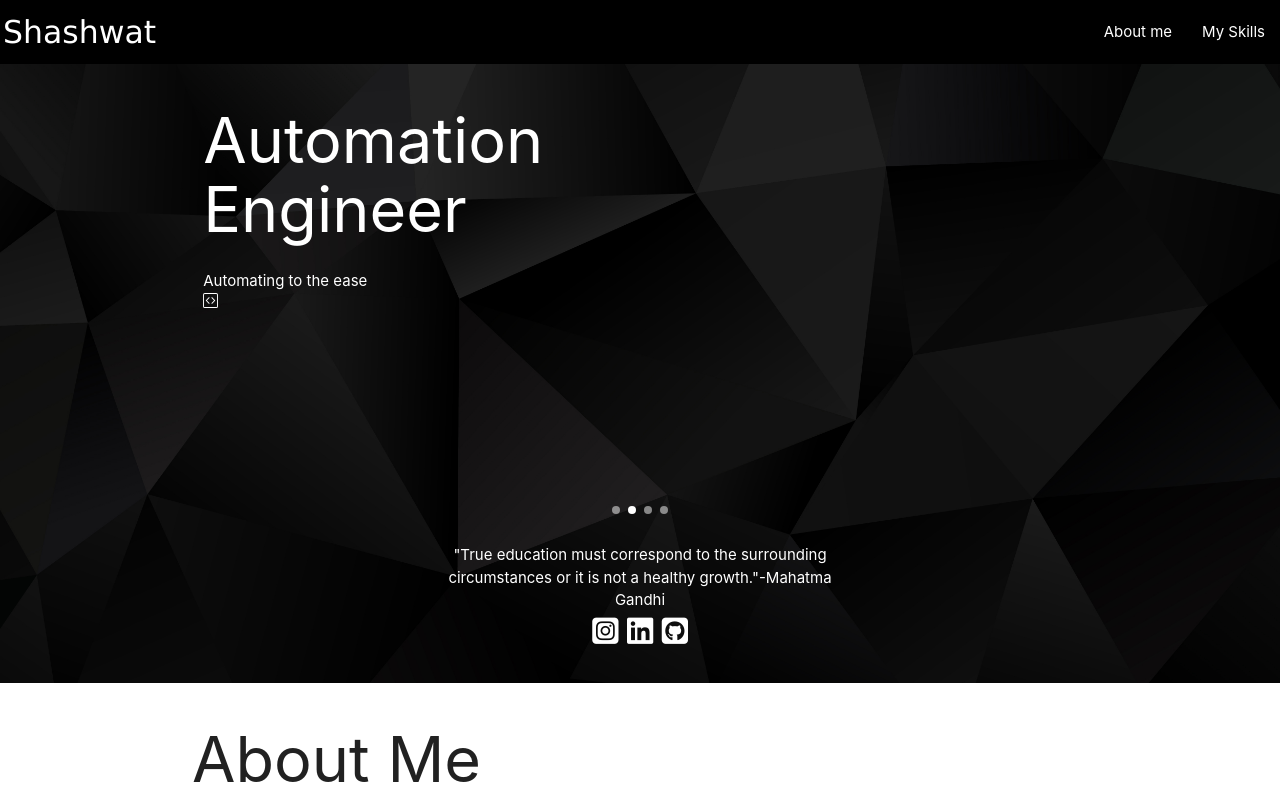
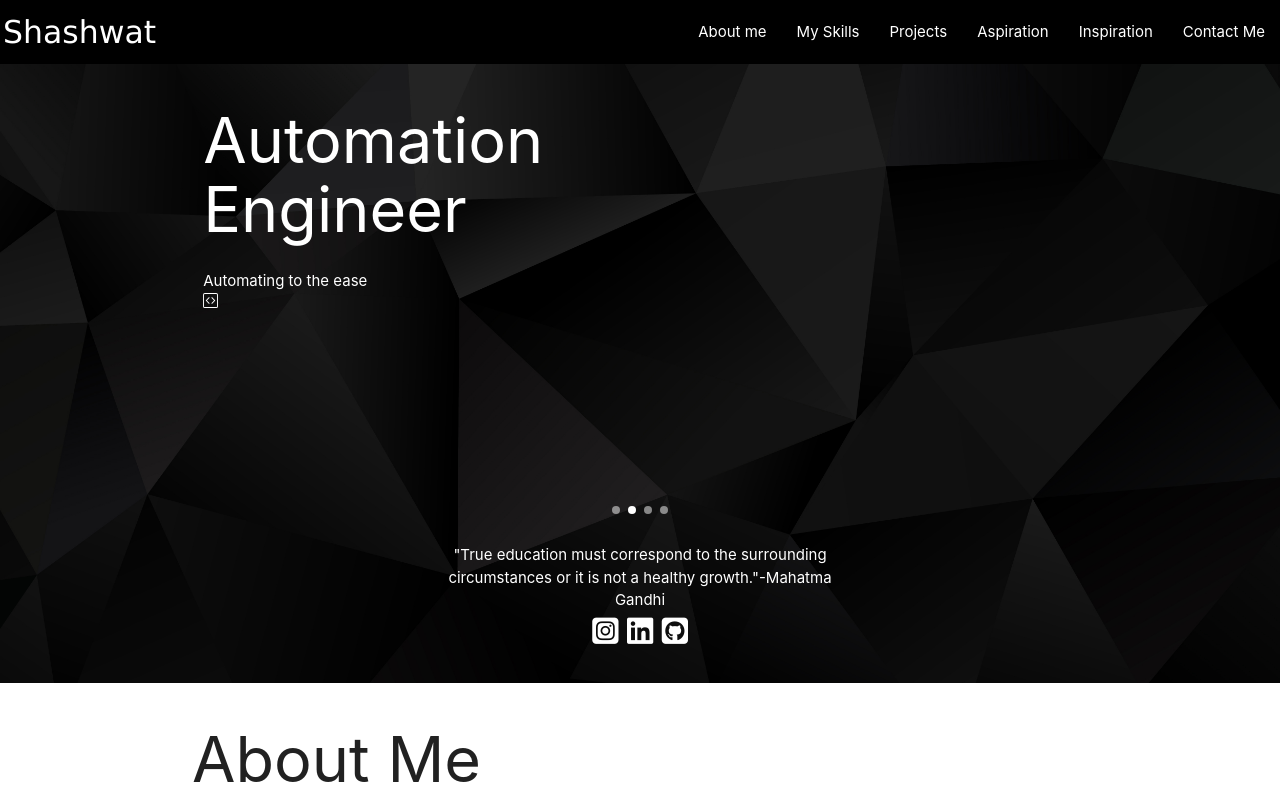
Before and after one commit to Shashwat-Sahu/portfolio-shashwat-sahu, a React (Create React App) app in the folder client/: page / in a window 1280 px wide. Shown: the top 800 px of the page. Built offline with nearby package versions, Linux system fonts and the light colour scheme.

Commit message:
make it better

```diff
--- a/client/public/index.html
+++ b/client/public/index.html
@@ -2,13 +2,12 @@
 <html lang="en">
   <head>
     <meta charset="utf-8" />
-    <link rel="icon" href="%PUBLIC_URL%/favicon.ico" />
     <meta name="viewport" content="width=device-width, initial-scale=1" />
     <meta name="theme-color" content="#000000" />
     <script src="https://kit.fontawesome.com/78055610ae.js" crossorigin="anonymous"></script>
     <meta
       name="description"
-      content="Web site created using create-react-app"
+      content="Portfolio of Shashwat Sahu"
     />
     <link rel="apple-touch-icon" href="%PUBLIC_URL%/logo192.png" />
       <!-- Compiled and minified CSS -->
@@ -32,7 +31,7 @@
       work correctly both with client-side routing and a non-root public URL.
       Learn how to configure a non-root public URL by running `npm run build`.
     -->
-    <title>React App</title>
+    <title>Shashwat Sahu</title>
   </head>
   <body>
     <noscript>You need to enable JavaScript to run this app.</noscript>
--- a/client/src/components/home.js
+++ b/client/src/components/home.js
@@ -294,7 +294,7 @@ const Home = () => {
   </div>
   <div>
     <div style={{background:"url('https://i2.wp.com/files.123freevectors.com/wp-content/original/109010-light-mosaic-tile.jpg?w=800&q=95')"}}>
-    <div className="container project" >
+    <div className="container project" id="project" >
       <div className="row">
       <h1 style={{textShadow:"0 0 20px gray"}}>Projects</h1>
       </div>
@@ -391,7 +391,7 @@ const Home = () => {
 
     </div>
     <div id="header">
-      <div className="container">
+      <div className="container"  id="aspire">
         <h1 className="row"  data-aos="fade-right" data-aos-duration="4000">What I aspire to be !</h1>
     <div className="row">
       <div className="col m2 s12"  data-aos="fade-left" data-aos-duration="4000">
@@ -417,7 +417,7 @@ const Home = () => {
     </div>
       </div>
     </div>
-    <div className="container">
+    <div className="container" id="inspire">
       <div className="row"><h1>Inspiration</h1></div>
     <div className="row">
         <div className="col m6 offset-m3 s12">
@@ -460,7 +460,7 @@ const Home = () => {
 
     </div>
     <div id="header">
-      <div className="container center">
+      <div className="container center"  id="foot">
       <a href="https://www.instagram.com/shashwat_xprose/" target="_blank"><i class="fab fa-instagram-square"></i></a>
      <a href="https://www.linkedin.com/in/shashwat-sahu-1427501aa/" target="_blank"><i class="fab fa-linkedin"></i></a>
      <a href="https://github.com/Shashwat-Sahu" target="_blank">
--- a/client/src/components/navbar.js
+++ b/client/src/components/navbar.js
@@ -25,6 +25,18 @@ const NavBar = () => {
             <NavItem href="#skills">
                 My Skills
   </NavItem>
+  <NavItem href="#project">
+                Projects
+  </NavItem>
+  <NavItem href="#aspire">
+                Aspiration
+  </NavItem>
+  <NavItem href="#inspire">
+                Inspiration
+  </NavItem>
+  <NavItem href="#foot">
+                Contact Me
+  </NavItem>
         </Navbar>
     )
 }
```
